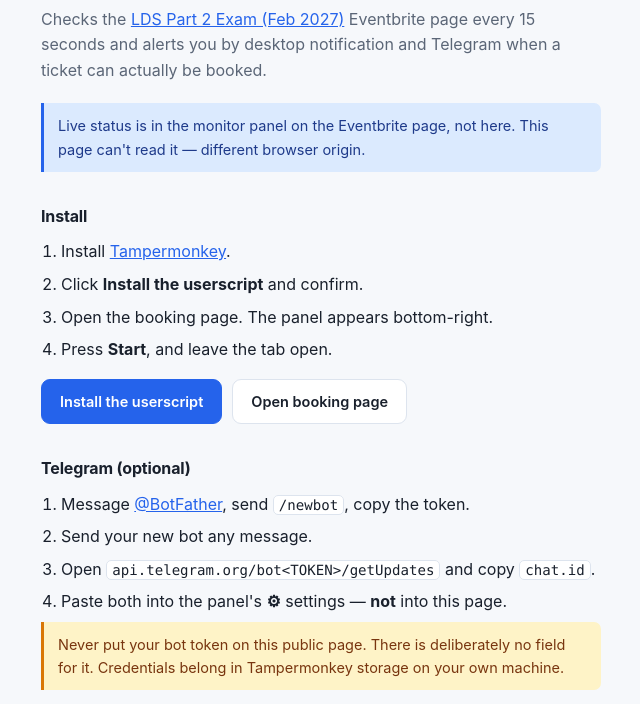
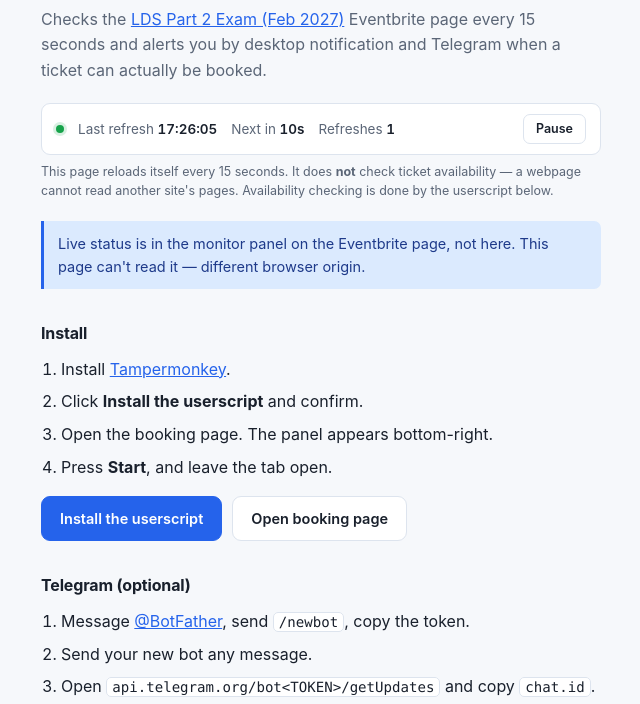
Before and after one commit to Logeshsharma/booking-availability-monitor, a plain HTML site: page index.html in a window 1280 px wide. Shown: the part 85-789 px from the top of the page, without its empty margins (319-959 px from the left). Drawn offline with Linux system fonts and the light colour scheme.

Commit message:
Auto-refresh the Pages site every 15 seconds
Adds a refresh bar to the install page showing last refresh time, a
live countdown to the next one, and a cumulative refresh count, with a
Pause/Resume control. The page reloads itself every 15 seconds.

The countdown is measured against the wall clock rather than by
counting timer ticks, so a throttled background tab or a sleeping
machine cannot desync it. The refresh count and the paused flag persist
in localStorage, and every access is wrapped because storage throws in
private windows and when site data is blocked — the countdown still
works without it.

This refreshes the page only. It does not and cannot check ticket
availability: Eventbrite sends no Access-Control-Allow-Origin header,
so fetch and XHR from another origin are blocked, and while the page
can be framed (no X-Frame-Options, no frame-ancestors) the frame is
unreadable from the parent. The bar says so in as many words rather
than implying the reload is a availability check. The userscript
remains the only component that checks availability.

Tests: 75 passing, unchanged. Refresh behaviour verified in-browser —
refresh count incremented across reloads, last-refresh timestamps 15s
apart, navigation type reported as "reload", pause held the page for
18s with no reload, and the paused flag survived a manual reload.

Co-Authored-By: Claude Opus 5 <noreply@anthropic.com>

```diff
--- a/css/styles.css
+++ b/css/styles.css
@@ -111,3 +111,60 @@ footer {
     body { padding: 28px 16px 48px; }
     .btn { width: 100%; }
 }
+
+/* ---- 15-second auto-refresh bar ---- */
+
+.refresh {
+    display: flex;
+    flex-wrap: wrap;
+    align-items: center;
+    gap: 6px 14px;
+    padding: 10px 14px;
+    margin: 0 0 8px;
+    background: var(--surface);
+    border: 1px solid var(--border);
+    border-radius: 9px;
+    font-size: 13.5px;
+    font-variant-numeric: tabular-nums;
+}
+
+.refresh .ritem { color: var(--dim); }
+.refresh strong { color: var(--text); font-weight: 600; }
+
+.rdot {
+    width: 8px;
+    height: 8px;
+    border-radius: 50%;
+    background: #16a34a;
+    flex: none;
+    box-shadow: 0 0 0 3px rgba(22, 163, 74, .16);
+}
+
+.rdot.paused { background: #9aa4b8; box-shadow: none; }
+
+.rbtn {
+    margin-left: auto;
+    font: inherit;
+    font-size: 12.5px;
+    font-weight: 600;
+    padding: 4px 12px;
+    border-radius: 7px;
+    border: 1px solid var(--border);
+    background: transparent;
+    color: var(--text);
+    cursor: pointer;
+}
+
+.rbtn:hover { border-color: var(--accent); }
+
+.rnote {
+    font-size: 12.5px;
+    color: var(--dim);
+    margin: 0 0 20px;
+    line-height: 1.5;
+}
+
+@media (max-width: 480px) {
+    .refresh { font-size: 12.5px; gap: 5px 10px; }
+    .rbtn { margin-left: 0; width: 100%; margin-top: 4px; }
+}
--- a/index.html
+++ b/index.html
@@ -17,6 +17,19 @@
     Checks the <a id="event-link" href="#" rel="noopener">LDS Part 2 Exam (Feb 2027)</a>
     Eventbrite page every 15 seconds and alerts you by desktop notification and Telegram
     when a ticket can actually be booked.
+  </p>
+
+  <div class="refresh" id="refresh-bar">
+    <span class="rdot" id="r-dot" aria-hidden="true"></span>
+    <span class="ritem">Last refresh <strong id="r-last">—</strong></span>
+    <span class="ritem">Next in <strong id="r-next">—</strong></span>
+    <span class="ritem">Refreshes <strong id="r-count">0</strong></span>
+    <button type="button" class="rbtn" id="r-toggle">Pause</button>
+  </div>
+  <p class="rnote" id="r-note">
+    This page reloads itself every 15 seconds. It does <strong>not</strong> check ticket
+    availability — a webpage cannot read another site's pages. Availability checking is
+    done by the userscript below.
   </p>
 
   <div class="note">
--- a/js/dashboard.js
+++ b/js/dashboard.js
@@ -1,9 +1,15 @@
 /**
- * Minimal install-page behaviour.
+ * Install-page behaviour.
  *
- * This page is a static installation surface. It cannot read Tampermonkey
- * storage or see the Eventbrite tab, so it shows no monitoring data at all —
- * every live value lives in the panel on the Eventbrite page.
+ * Two jobs, both small:
+ *   1. point the install/event links at the right places;
+ *   2. reload this page every 15 seconds, with a visible countdown.
+ *
+ * What this does NOT do: check ticket availability. A page served from
+ * github.io cannot read eventbrite.co.uk — Eventbrite sends no
+ * Access-Control-Allow-Origin header, so fetch/XHR are blocked and an
+ * embedded frame is unreadable. Availability checking is the userscript's
+ * job. Nothing here is a reading of the booking page.
  */
 
 (function () {
@@ -12,9 +18,24 @@
     var EVENT_URL =
         'https://www.eventbrite.co.uk/e/licence-in-dental-surgery-part-2-exam-february-2027-tickets-2004570995810';
 
-    function init() {
+    var REFRESH_SECONDS = 15;
+    var STORE_KEY = 'bam.refresh.v1';
+    var TICK_MS = 250;
+
+    function $(id) { return document.getElementById(id); }
+
+    function pad2(n) { return n < 10 ? '0' + n : String(n); }
+
+    function clockTime(ts) {
+        var d = new Date(ts);
+        return pad2(d.getHours()) + ':' + pad2(d.getMinutes()) + ':' + pad2(d.getSeconds());
+    }
+
+    // ------------------------------------------------------------- links
+
+    function wireLinks() {
         ['event-link', 'event-link-2'].forEach(function (id) {
-            var el = document.getElementById(id);
+            var el = $(id);
             if (el) {
                 el.href = EVENT_URL;
                 el.target = '_blank';
@@ -22,12 +43,108 @@
             }
         });
 
-        // Serve the installer from wherever this page is actually hosted, so it
-        // works the same on GitHub Pages and from a local file.
-        var install = document.getElementById('install-link');
+        var install = $('install-link');
         if (install) {
             install.href = new URL('userscript/booking-monitor.user.js', window.location.href).href;
         }
+    }
+
+    // ----------------------------------------------------------- storage
+    // Wrapped because storage throws in private windows and when site data
+    // is blocked; the countdown must still work if it is unavailable.
+
+    function readState() {
+        try {
+            var raw = window.localStorage.getItem(STORE_KEY);
+            if (!raw) return null;
+            var o = JSON.parse(raw);
+            return o && typeof o === 'object' ? o : null;
+        } catch (e) {
+            return null;
+        }
+    }
+
+    function writeState(o) {
+        try {
+            window.localStorage.setItem(STORE_KEY, JSON.stringify(o));
+        } catch (e) {
+            /* ignore — the page still works without persistence */
+        }
+    }
+
+    // ----------------------------------------------------------- refresh
+
+    function initRefresh() {
+        var bar = $('refresh-bar');
+        if (!bar) return;
+
+        var loadedAt = Date.now();
+        var prev = readState() || {};
+        var count = (typeof prev.count === 'number' ? prev.count : 0) + 1;
+        var paused = prev.paused === true;
+
+        writeState({ count: count, paused: paused, lastAt: loadedAt });
+
+        var deadline = loadedAt + REFRESH_SECONDS * 1000;
+        var reloading = false;
+
+        var lastEl = $('r-last');
+        var nextEl = $('r-next');
+        var countEl = $('r-count');
+        var dotEl = $('r-dot');
+        var btnEl = $('r-toggle');
+
+        if (lastEl) lastEl.textContent = clockTime(loadedAt);
+        if (countEl) countEl.textContent = String(count);
+
+        function paint() {
+            if (dotEl) dotEl.className = 'rdot' + (paused ? ' paused' : '');
+            if (btnEl) {
+                btnEl.textContent = paused ? 'Resume' : 'Pause';
+                btnEl.setAttribute('aria-pressed', paused ? 'true' : 'false');
+            }
+            if (!nextEl) return;
+            if (paused) {
+                nextEl.textContent = 'paused';
+                return;
+            }
+            // Compare against the wall clock rather than counting ticks, so a
+            // throttled background tab or a sleeping machine cannot desync it.
+            var left = Math.max(0, Math.ceil((deadline - Date.now()) / 1000));
+            nextEl.textContent = left + 's';
+        }
+
+        function tick() {
+            paint();
+            if (paused || reloading) return;
+            if (Date.now() >= deadline) {
+                reloading = true;
+                if (nextEl) nextEl.textContent = 'refreshing…';
+                window.location.reload();
+            }
+        }
+
+        if (btnEl) {
+            btnEl.addEventListener('click', function () {
+                paused = !paused;
+                if (!paused) deadline = Date.now() + REFRESH_SECONDS * 1000;
+                var s = readState() || {};
+                s.paused = paused;
+                writeState(s);
+                paint();
+            });
+        }
+
+        paint();
+        setInterval(tick, TICK_MS);
+        document.addEventListener('visibilitychange', function () {
+            if (!document.hidden) tick();
+        });
+    }
+
+    function init() {
+        wireLinks();
+        initRefresh();
     }
 
     if (document.readyState === 'loading') {
```
